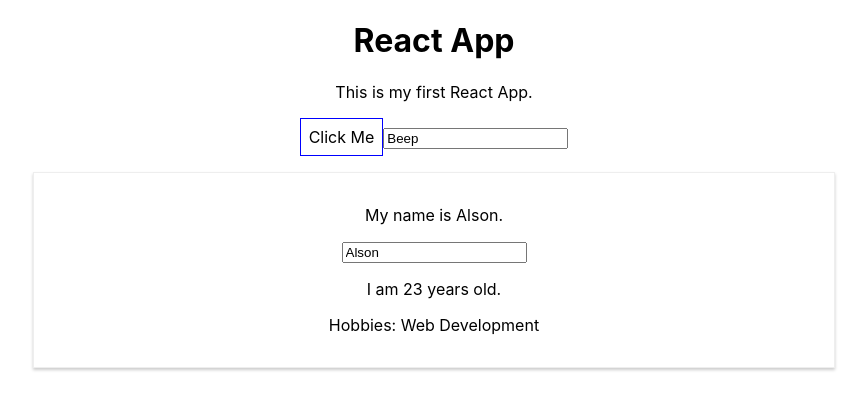
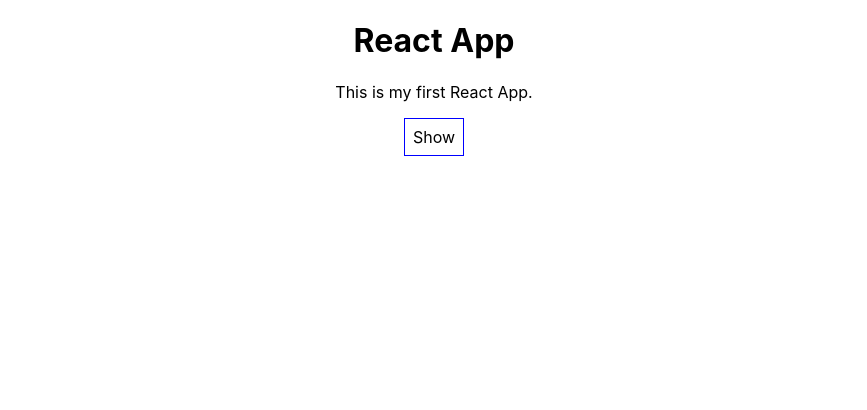
Before and after one commit to alsonshareef/react-playground, a React (Create React App) app: page / in a window 1280 px wide. Shown: the top 410 px of the page, without its empty margins (206-1073 px from the left). Built offline with nearby package versions, Linux system fonts and the light colour scheme.

Commit message:
Added togglePersonsHandler to toggle display of Persons list. Pulled conditional logic outside of return method for cleaner JSX and also dynamically list out components with array.map

```diff
--- a/src/App.js
+++ b/src/App.js
@@ -6,19 +6,10 @@ export default class App extends Component {
 	// Main app component state.
 	state = {
 		persons: [{ name: "Alson", age: 23, hobbies: "Web Development" }],
-		buttonName: "Beep"
+		showPersons: false
 	};
 
-	// 1. Click handler example which changes the apps state.
-	clickButtonHandler = () => {
-		if (this.state.buttonName === "Beep") {
-			this.setState({ buttonName: "Bloop" });
-		} else {
-			this.setState({ buttonName: "Beep" });
-		}
-	};
-
-	// 2. Toggles name to fullname and firstname when clicked.
+	// 1. Toggles name to fullname and firstname when clicked.
 	clickNameHandler = newName => {
 		if (this.state.persons[0].name === "Alson") {
 			this.setState({
@@ -43,7 +34,7 @@ export default class App extends Component {
 		}
 	};
 
-	// 3. Input change handler for changing UI based on input value.
+	// 2. Input change handler for changing UI based on input value.
 	inputChangeHandler = e => {
 		this.setState({
 			persons: [
@@ -54,6 +45,12 @@ export default class App extends Component {
 				}
 			]
 		});
+	};
+
+	// 3. Toggles the display of Person components
+	togglePersonsHandler = () => {
+		const isShowing = this.state.showPersons;
+		this.setState({ showPersons: !isShowing });
 	};
 
 	// Main app render method.
@@ -67,6 +64,32 @@ export default class App extends Component {
 			cursor: "pointer"
 		};
 
+		// Evaluation of state.showPersons before setting 'persons' variable to Persons list or not
+		let persons = null;
+
+		if (this.state.showPersons) {
+			persons = (
+				<div>
+					{this.state.persons.map(person => {
+						return (
+							<Person
+								clickName={this.clickNameHandler.bind(
+									this,
+									"Alson Shareef"
+								)}
+								nameChange={this.inputChangeHandler}
+								name={person.name}
+								age={person.age}
+							>
+								Hobbies: {person.hobbies}
+							</Person>
+						);
+					})}
+				</div>
+			);
+		}
+
+		// Main App component template
 		return (
 			<div className="App">
 				<h1>React App</h1>
@@ -74,23 +97,12 @@ export default class App extends Component {
 				<div>
 					<button
 						style={buttonStyles}
-						onClick={this.clickButtonHandler}
+						onClick={this.togglePersonsHandler}
 					>
-						Click Me
+						{this.state.showPersons ? "Hide" : "Show"}
 					</button>
-					<input readOnly value={this.state.buttonName} />
 				</div>
-				<Person
-					clickName={this.clickNameHandler.bind(
-						this,
-						"Alson Shareef"
-					)}
-					nameChange={this.inputChangeHandler}
-					name={this.state.persons[0].name}
-					age={this.state.persons[0].age}
-				>
-					Hobbies: {this.state.persons[0].hobbies}
-				</Person>
+				{persons}
 			</div>
 		);
 	}
```
